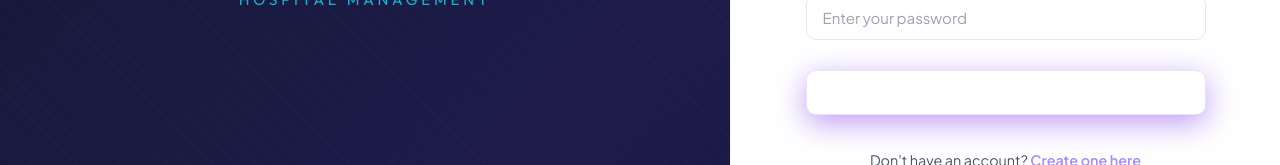
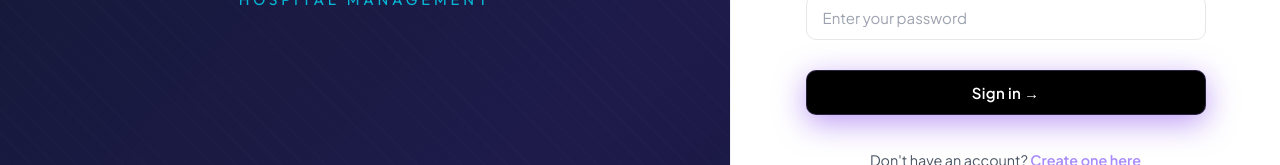
Before and after one commit to Vishal-25-cyber/queue_management_system, a React (Vite) app in the folder frontend/: page /login in a window 1280 px wide. In both pictures the pointer is over the button "Sign in →". Shown: the part 505-670 px from the top of the page. Built offline with nearby package versions, Linux system fonts and the light colour scheme; no server answers.

Commit message:
style: change auth labels and login button to dark color

```diff
--- a/frontend/src/styles/AuthPages.css
+++ b/frontend/src/styles/AuthPages.css
@@ -247,7 +247,7 @@
   display: block;
   font-size: 0.8rem;
   font-weight: 700;
-  color: var(--primary);
+  color: #111827; /* Dark color instead of primary */
   margin-bottom: 0.5rem;
   text-transform: uppercase;
   letter-spacing: 0.05em;
@@ -299,7 +299,7 @@
 .btn-primary {
   width: 100%;
   padding: 1rem;
-  background: var(--primary);
+  background: #111827; /* Dark color for login button */
   color: white;
   border: none;
   border-radius: 10px;
@@ -311,9 +311,9 @@
 }
 
 .btn-primary:hover {
-  background: var(--primary-hover);
+  background: #000000; /* Darker on hover */
   transform: translateY(-2px);
-  box-shadow: 0 8px 20px rgba(124, 58, 237, 0.4);
+  box-shadow: 0 8px 20px rgba(0, 0, 0, 0.2);
 }
 
 /* Custom UI for Login Segmented Control (Role Selector) */
```
